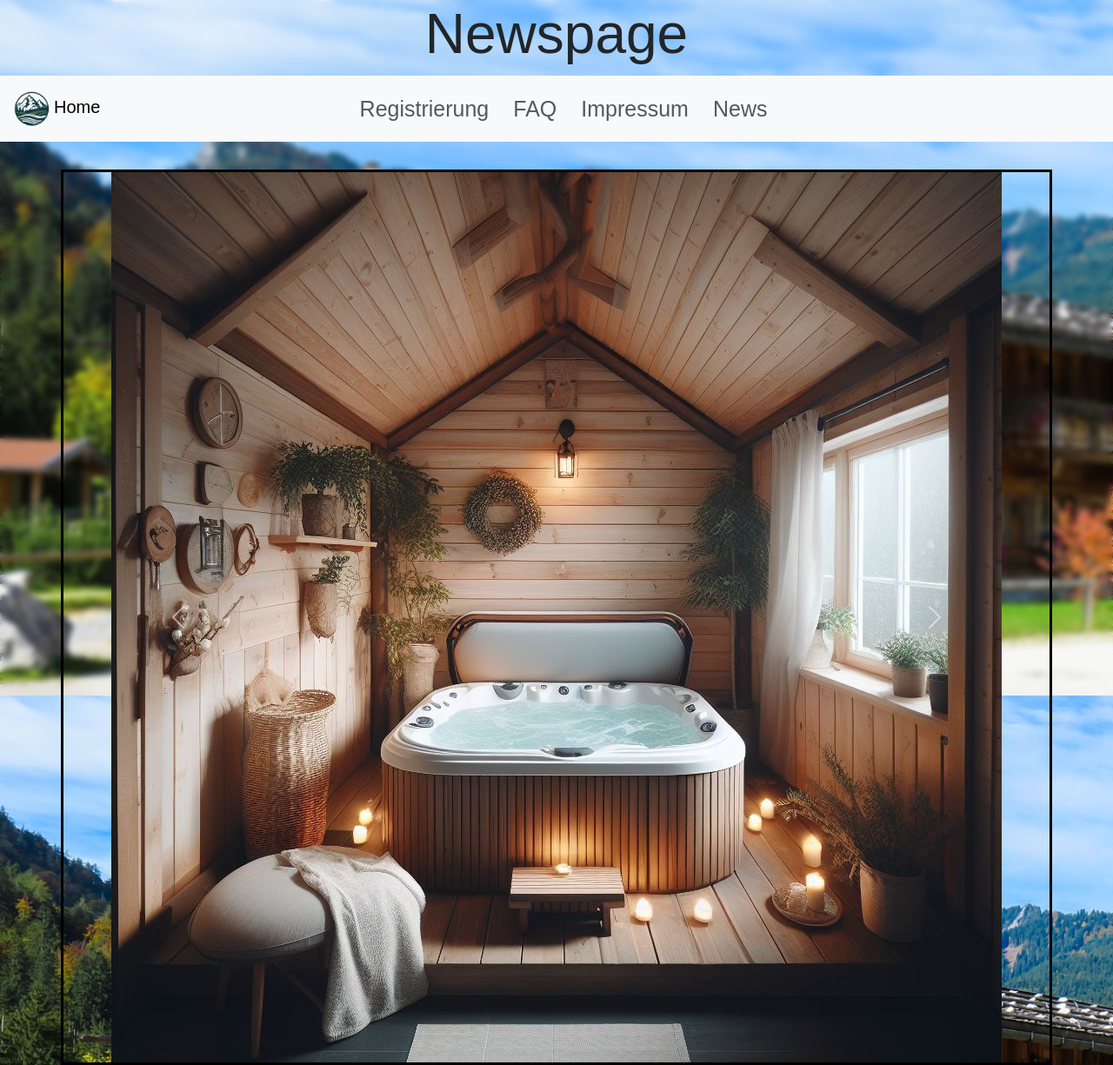
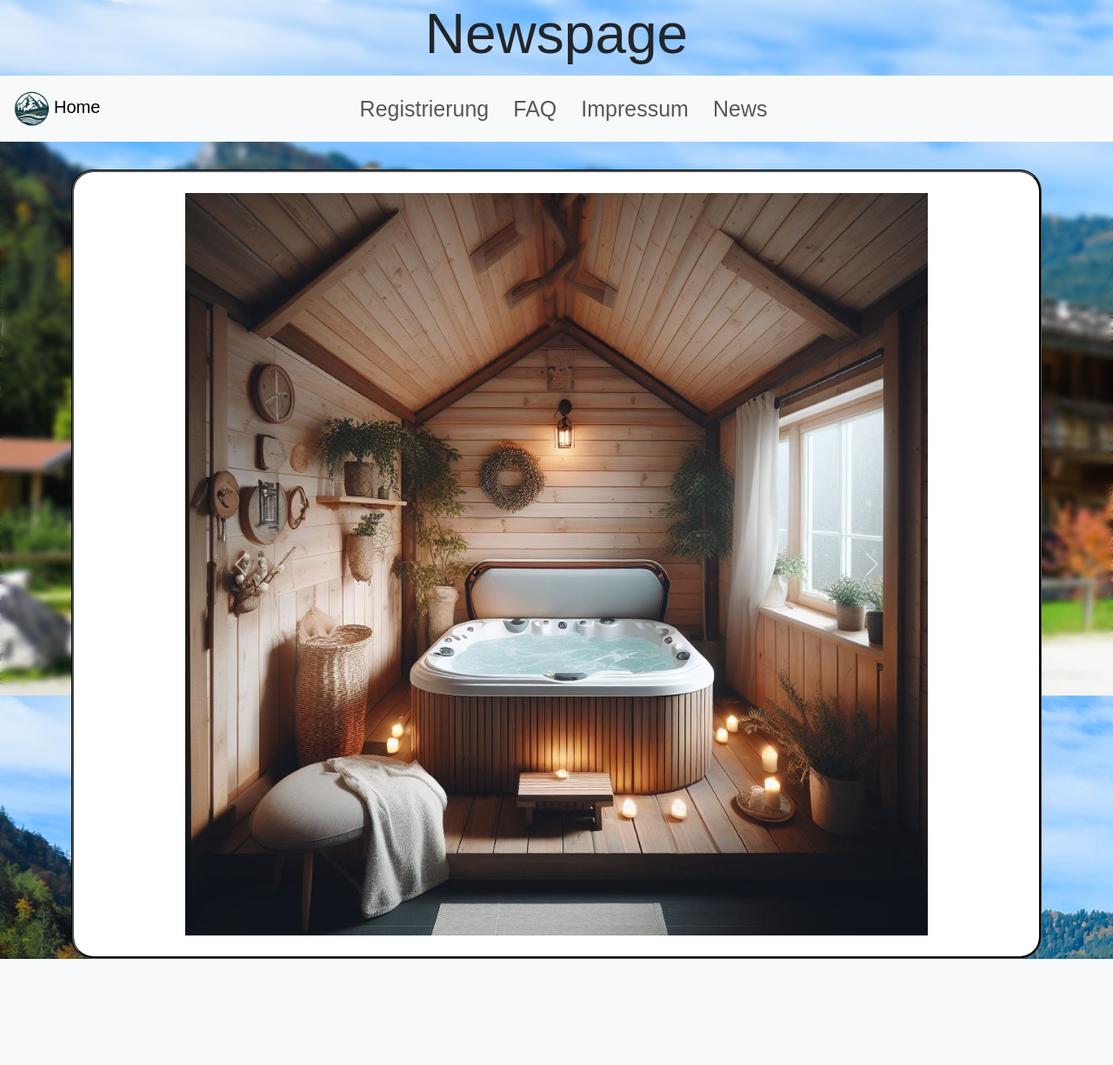
Before and after one commit to ShadyMate/Bergzauber_Retreat, a PHP site: page /webtechnologie/includes/news.php in a window 1280 px wide. Shown: the whole page at 87% size. After the commit the page ends 1103 px from the top, so only its background shows below. Run offline with PHP 8.4, Linux system fonts and the light colour scheme.

Commit message:
news.php looks a bit better

```diff
--- a/WEB_Hotel_Böhler_Trost/css/stylesheet.css
+++ b/WEB_Hotel_Böhler_Trost/css/stylesheet.css
@@ -122,10 +122,6 @@ footer {
 .formclass {
   color:white;
 }
-
-.bildrand {
-    border: 3px solid black;
-}
 article{
     background-color: white;
 }
--- a/WEB_Hotel_Böhler_Trost/includes/news.php
+++ b/WEB_Hotel_Böhler_Trost/includes/news.php
@@ -73,8 +73,8 @@ if ($uploadOk == 0) {
     </form>';
   }
     ?>
-<main class="main container bildrand">
-            <article>
+<main class="main container">
+            <form>
                 <div id="carouselExample" class="carousel slide">
                     <div class="carousel-inner">
                         <?php
@@ -99,7 +99,7 @@ if ($uploadOk == 0) {
                       <span class="visually-hidden">Next</span>
                     </button>
                   </div>
-            </article>
+            </form>
         </main>
         <script src="https://cdn.jsdelivr.net/npm/bootstrap@5.3.2/dist/js/bootstrap.bundle.min.js" integrity="sha384-C6RzsynM9kWDrMNeT87bh95OGNyZPhcTNXj1NW7RuBCsyN/o0jlpcV8Qyq46cDfL" crossorigin="anonymous"></script>
 </body>
```
